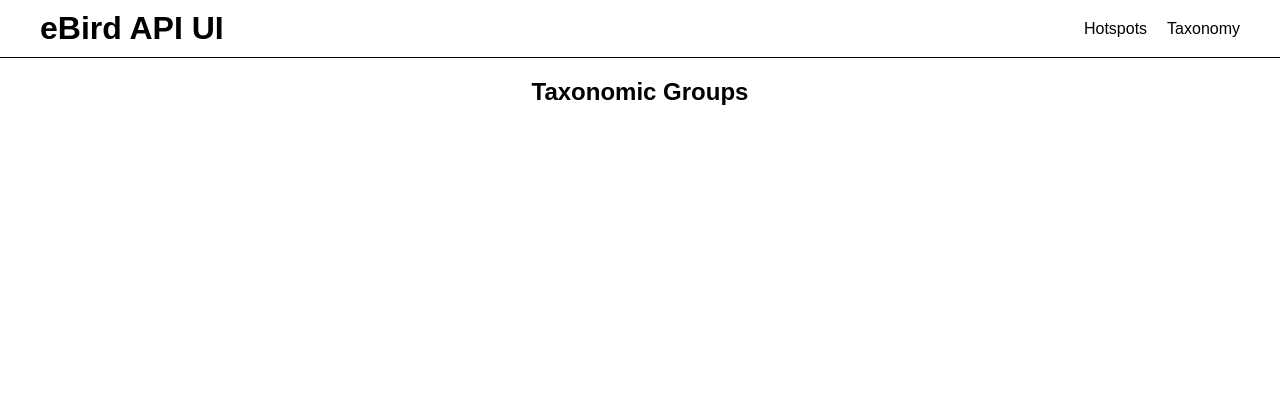
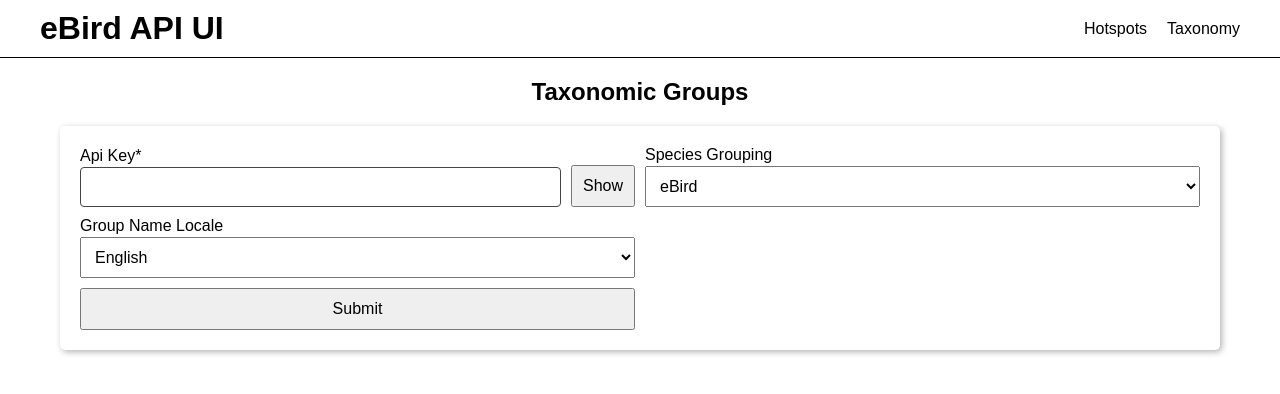
Before and after one commit to Fimbelowski/ebird-api-ui, a React (Vite) app: page /taxonomic-groups in a window 1280 px wide. Shown: the top 394 px of the page. Built offline with nearby package versions, Linux system fonts and the light colour scheme.

Commit message:
Add Taxonomic Groups functionality.

```diff
--- a/src/pages/ref/taxonomy/TaxonomicGroups.tsx
+++ b/src/pages/ref/taxonomy/TaxonomicGroups.tsx
@@ -1,5 +1,227 @@
+import { type FormEvent, useContext, useState } from 'react';
+
+import ApiKeyContext from '../../../context/ApiKeyContext';
+import ApiKeyInput from '../../../components/ApiKeyInput';
 import BasePage from '../../../components/BasePage';
+import Details from '../../../components/Details';
+import type EbirdTaxonomicGroup from '../../../types/EbirdTaxonomicGroup';
+import Form from '../../../components/Form';
+import type GroupNameLocale from '../../../types/GroupNameLocale';
+import ResultsContainer from '../../../components/ResultsContainer';
+import Select from '../../../components/Select';
+import type SelectOption from '../../../types/SelectOption';
+import type SpeciesGrouping from '../../../types/SpeciesGrouping';
+import Table from '../../../components/Table';
+import type TableCell from '../../../types/TableCell';
+import type TableHeader from '../../../types/TableHeader';
+import useEbirdApi from '../../../hooks/useEbirdApi';
 
 export default function TaxonomicGroups() {
-  return <BasePage title="Taxonomic Groups"></BasePage>;
+  const { apiKey } = useContext(ApiKeyContext);
+
+  const { getTaxonomicGroups } = useEbirdApi();
+
+  const [groupNameLocale, setGroupNameLocale] = useState<GroupNameLocale>('en');
+  const [hasQueried, setHasQueried] = useState(false);
+  const [loading, setLoading] = useState(false);
+  const [rawResponse, setRawResponse] = useState('');
+  const [speciesGrouping, setSpeciesGrouping] =
+    useState<SpeciesGrouping>('ebird');
+  const [taxonomicGroups, setTaxonomicGroups] = useState<EbirdTaxonomicGroup[]>(
+    []
+  );
+
+  const groupNameLocaleOptions: Array<SelectOption<GroupNameLocale>> = [
+    {
+      label: 'Bulgarian',
+      value: 'bg',
+    },
+    {
+      label: 'Chinese, Mandarin (Traditional)',
+      value: 'zh',
+    },
+    {
+      label: 'Czech',
+      value: 'cs',
+    },
+    {
+      label: 'Danish',
+      value: 'da',
+    },
+    {
+      label: 'Dutch',
+      value: 'nl',
+    },
+    {
+      label: 'English',
+      value: 'en',
+    },
+    {
+      label: 'French',
+      value: 'fr',
+    },
+    {
+      label: 'German',
+      value: 'de',
+    },
+    {
+      label: 'Hebrew',
+      value: 'he',
+    },
+    {
+      label: 'Icelandic',
+      value: 'is',
+    },
+    {
+      label: 'Norwegian',
+      value: 'no',
+    },
+    {
+      label: 'Portuguese, Brazil',
+      value: 'pt_BR',
+    },
+    {
+      label: 'Portuguese, Portugal',
+      value: 'pt_PT',
+    },
+    {
+      label: 'Russian',
+      value: 'ru',
+    },
+    {
+      label: 'Serbian',
+      value: 'sr',
+    },
+    {
+      label: 'Spanish, Argentina',
+      value: 'es_AR',
+    },
+    {
+      label: 'Spanish, Chile',
+      value: 'es_CL',
+    },
+    {
+      label: 'Spanish, Cuba',
+      value: 'es_CU',
+    },
+    {
+      label: 'Spanish, Mexico',
+      value: 'es_MX',
+    },
+    {
+      label: 'Spanish, Panama',
+      value: 'es_PA',
+    },
+    {
+      label: 'Spanish, Spain',
+      value: 'es_ES',
+    },
+    {
+      label: 'Thai',
+      value: 'th',
+    },
+    {
+      label: 'Turkish',
+      value: 'th',
+    },
+  ];
+
+  const speciesGroupingSelectOptions: Array<SelectOption<SpeciesGrouping>> = [
+    {
+      label: 'eBird',
+      value: 'ebird',
+    },
+    {
+      label: 'Merlin',
+      value: 'merlin',
+    },
+  ];
+
+  const tableCells: Array<TableCell<EbirdTaxonomicGroup>> = [
+    {
+      callback: ({ groupName }) => groupName,
+    },
+    {
+      callback: ({ groupOrder }) => groupOrder.toString(),
+    },
+    {
+      callback: ({ taxonOrderBounds }) => taxonOrderBounds[0].join(', '),
+    },
+  ];
+
+  const tableHeaders: TableHeader[] = [
+    {
+      label: 'Name',
+    },
+    {
+      label: 'Order',
+    },
+    {
+      label: 'Taxon Order Bounds',
+    },
+  ];
+
+  function onSubmit(event: FormEvent) {
+    event.preventDefault();
+
+    setLoading(true);
+
+    getTaxonomicGroups(apiKey, speciesGrouping, groupNameLocale)
+      .then(async (response) => await response.text())
+      .then((data) => {
+        setRawResponse(data);
+        setTaxonomicGroups(JSON.parse(data));
+        setHasQueried(true);
+      })
+      .catch((error) => {
+        console.error(error);
+      })
+      .finally(() => {
+        setLoading(false);
+      });
+  }
+
+  function showResults() {
+    return hasQueried && !loading;
+  }
+
+  return (
+    <BasePage title="Taxonomic Groups">
+      <Form
+        loading={loading}
+        onSubmit={onSubmit}
+      >
+        <ApiKeyInput />
+        <Select<SpeciesGrouping>
+          id="species-grouping"
+          label="Species Grouping"
+          loading={loading}
+          onChange={setSpeciesGrouping}
+          options={speciesGroupingSelectOptions}
+          value={speciesGrouping}
+        />
+        <Select<GroupNameLocale>
+          id="group-name-locale"
+          label="Group Name Locale"
+          loading={loading}
+          onChange={setGroupNameLocale}
+          options={groupNameLocaleOptions}
+          value={groupNameLocale}
+        />
+      </Form>
+      {loading ? 'Loading...' : null}
+      {showResults() ? (
+        <ResultsContainer>
+          <Details summary="Raw Response">{rawResponse}</Details>
+          <Details summary="Results Table">
+            <Table<EbirdTaxonomicGroup>
+              cells={tableCells}
+              headers={tableHeaders}
+              items={taxonomicGroups}
+            />
+          </Details>
+        </ResultsContainer>
+      ) : null}
+    </BasePage>
+  );
 }
```
